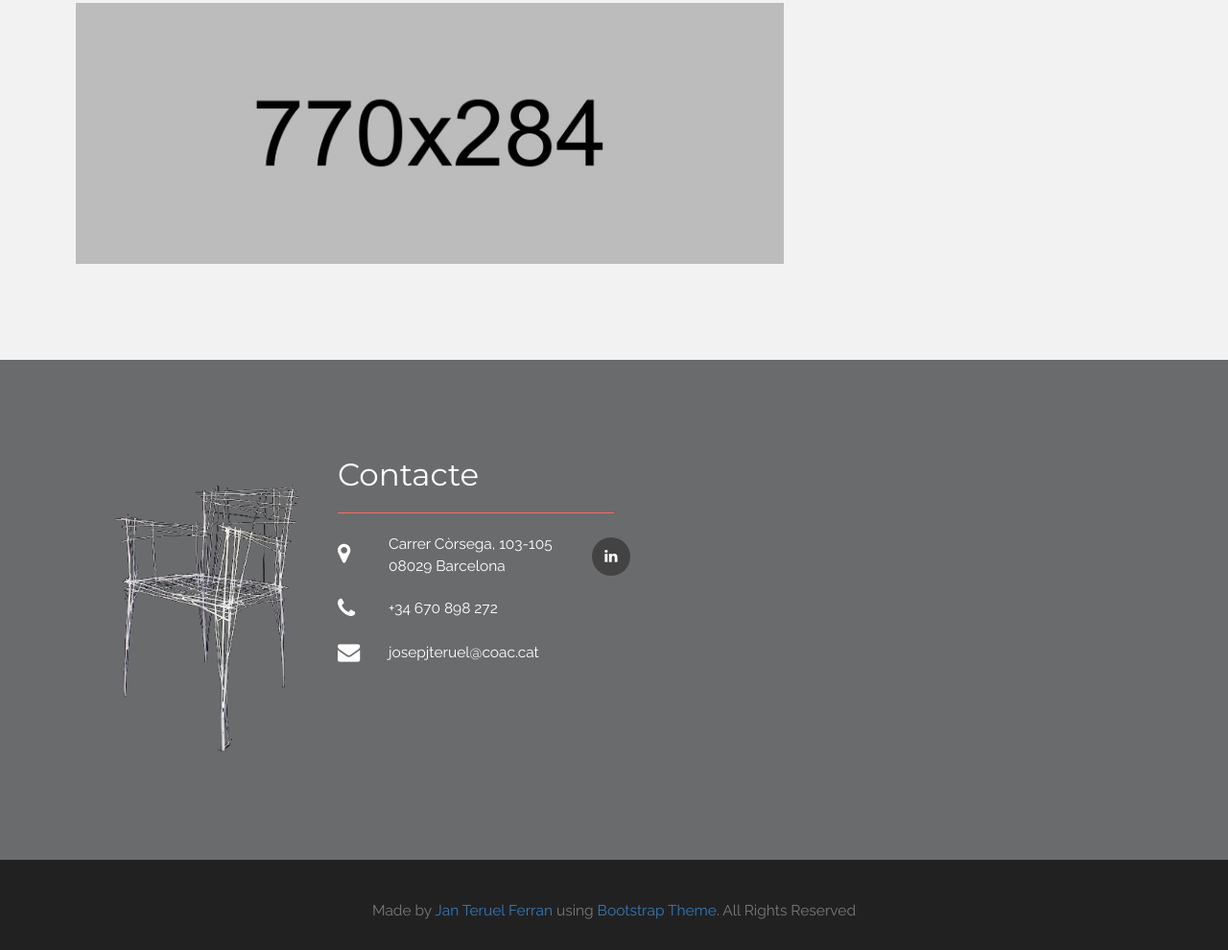
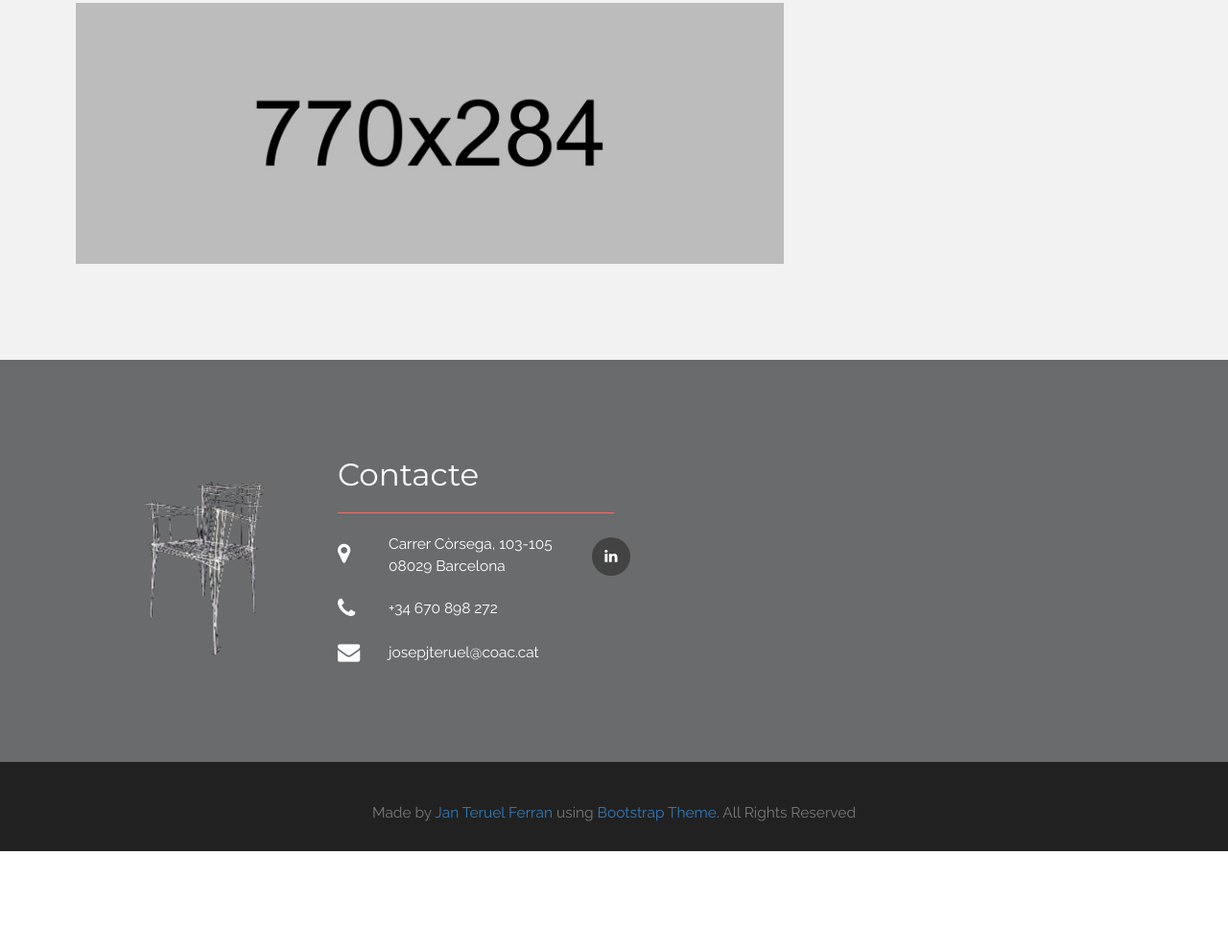
Before and after one commit to JanTe13/JJTeruelWeb, a plain HTML site: page index.html in a window 1280 px wide. Shown: the part 2652-3642 px from the top of the page at 96% size. After the commit the page ends 3539 px from the top, so only its background shows below. Drawn offline with nearby package versions, Linux system fonts and the light colour scheme; some packages are replaced by stand-ins of ours.

Commit message:
Contact section and deleting obsolete files

```diff
--- a/index.html
+++ b/index.html
@@ -344,7 +344,7 @@
                         <div class="main_contact roomy-100 text-white">
                             <div class="col-md-3">
                                 <div style="min-height: 20px"></div><!-- separator 20px -->
-                                <img src="assets/images/chair.png" class="center" style="filter: invert(100%)" title="Josep J. Teruel i Samsó"/>
+                                <img src="assets/images/chair.png" class="center" style="filter: invert(100%)" height="196" title="Josep J. Teruel i Samsó"/>
                             </div>
                             <div class="col-md-3">
                                 <div class="rage_widget">
```
